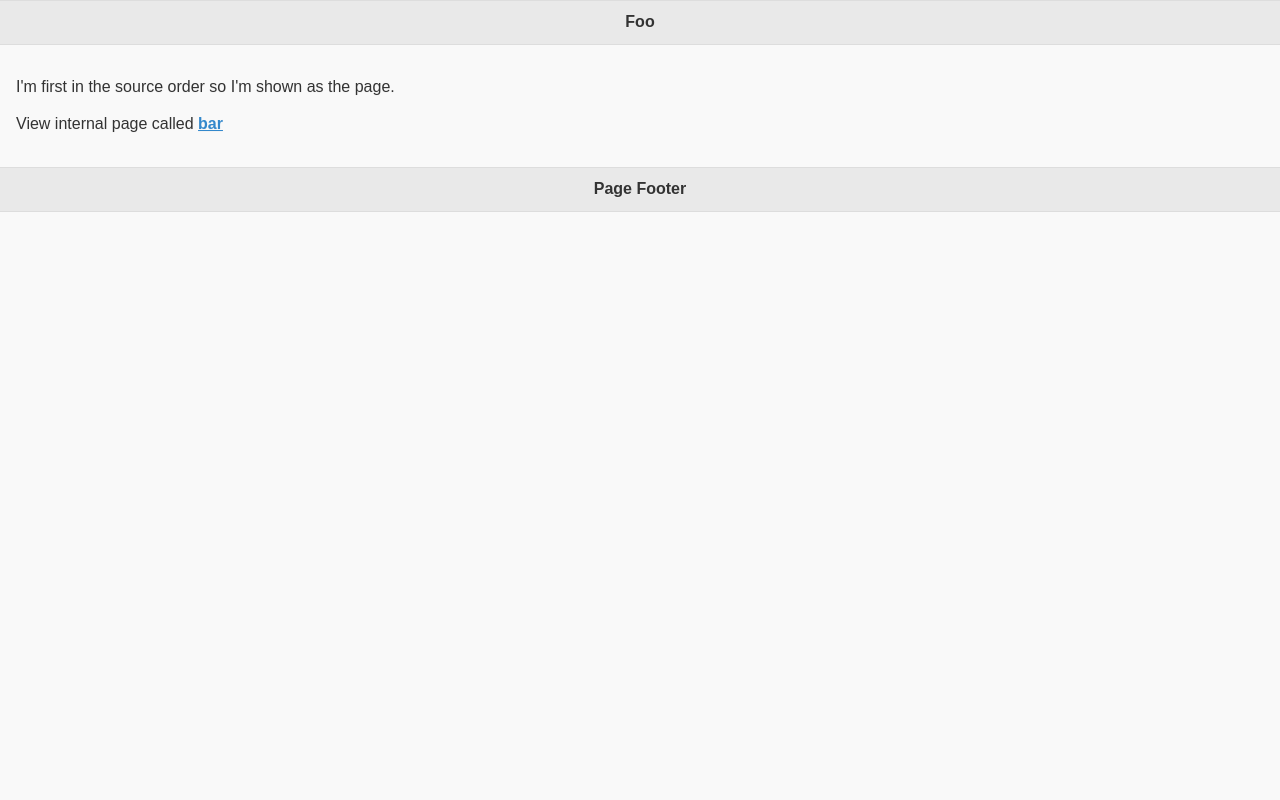
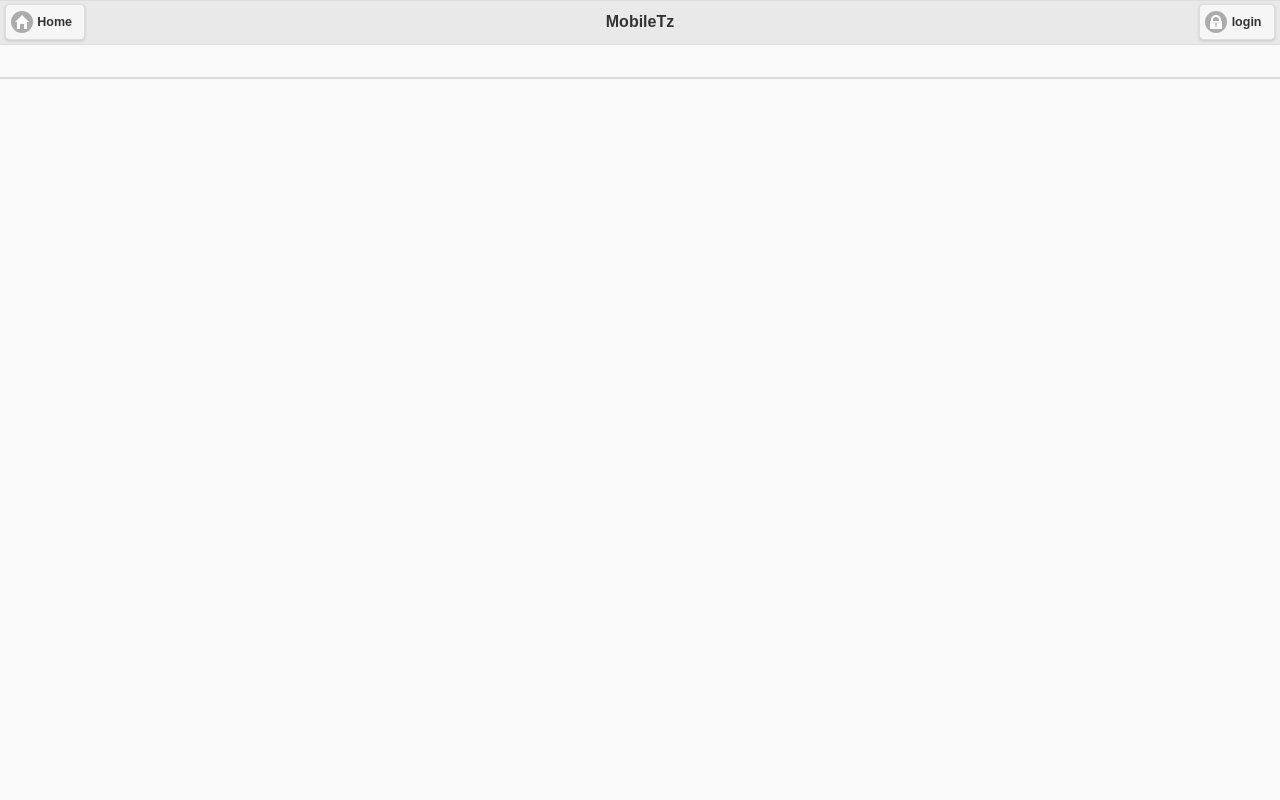
Before and after one commit to chingalo/mobile-phone-dealer, a Django app: page / in a window 1280 px wide. Run offline with Django 3.2, Linux system fonts and the light colour scheme; parts of the project's set-up code (start-up, migrations or seed data) failed here and were passed over.

Commit message:
redifine model and start home page

```diff
--- a/phones/models.py
+++ b/phones/models.py
@@ -4,7 +4,8 @@ class Phone(models.Model):
 	brand_of_Phone = models.CharField(max_length = 200)
 	model_of_Phone = models.CharField(max_length = 200)
 	description = models.TextField(max_length = 20000)
-	quantity = models.IntegerField()
+	quantity = models.IntegerField(max_length = 200)
+	price = models.IntegerField(max_length = 200)
 	status = models.CharField(max_length = 200 , default = 'new')
 
 	def __unicode__(self):
--- a/templates/index.html
+++ b/templates/index.html
@@ -1,35 +1,22 @@
 {% extends "base.html" %}
 {%block contents%}
-<div data-role="page" id="foo">
 
-	<div data-role="header">
-		<h1>Foo</h1>
-	</div><!-- /header -->
+<!-- home page -->
+<div data-role = "page" id = "home">
 
-	<div role="main" class="ui-content">
-		<p>I'm first in the source order so I'm shown as the page.</p>
-		<p>View internal page called <a href="#bar">bar</a></p>
-	</div><!-- /content -->
+	<div data-role = "header">
+		<a href = "#" class = "ui-btn ui-corner-all ui-shadow ui-icon-home ui-btn-icon-left">Home</a>
+		<a href = "#" class = "ui-btn ui-corner-all ui-shadow ui-icon-lock ui-btn-icon-left">login</a>
+		<h5>MobileTz</h5>
 
-	<div data-role="footer">
-		<h4>Page Footer</h4>
-	</div><!-- /footer -->
-</div><!-- /page -->
+	</div>
 
-<!-- Start of second page -->
-<div data-role="page" id="bar">
+	<div data-role = "main" class = "ui-content">
 
-	<div data-role="header">
-		<h1>Bar</h1>
-	</div><!-- /header -->
+	</div>
 
-	<div role="main" class="ui-content">
-		<p>I'm the second in the source order so I'm hidden when the page loads. I'm just shown if a link that references my id is beeing clicked.</p>
-		<p><a href="#foo">Back to foo</a></p>
-	</div><!-- /content -->
+	<div data-role = "footer">
 
-	<div data-role="footer">
-		<h4>Page Footer</h4>
-	</div><!-- /footer -->
-</div><!-- /page -->
+	</div>
+</div>
 {%endblock%}
```
